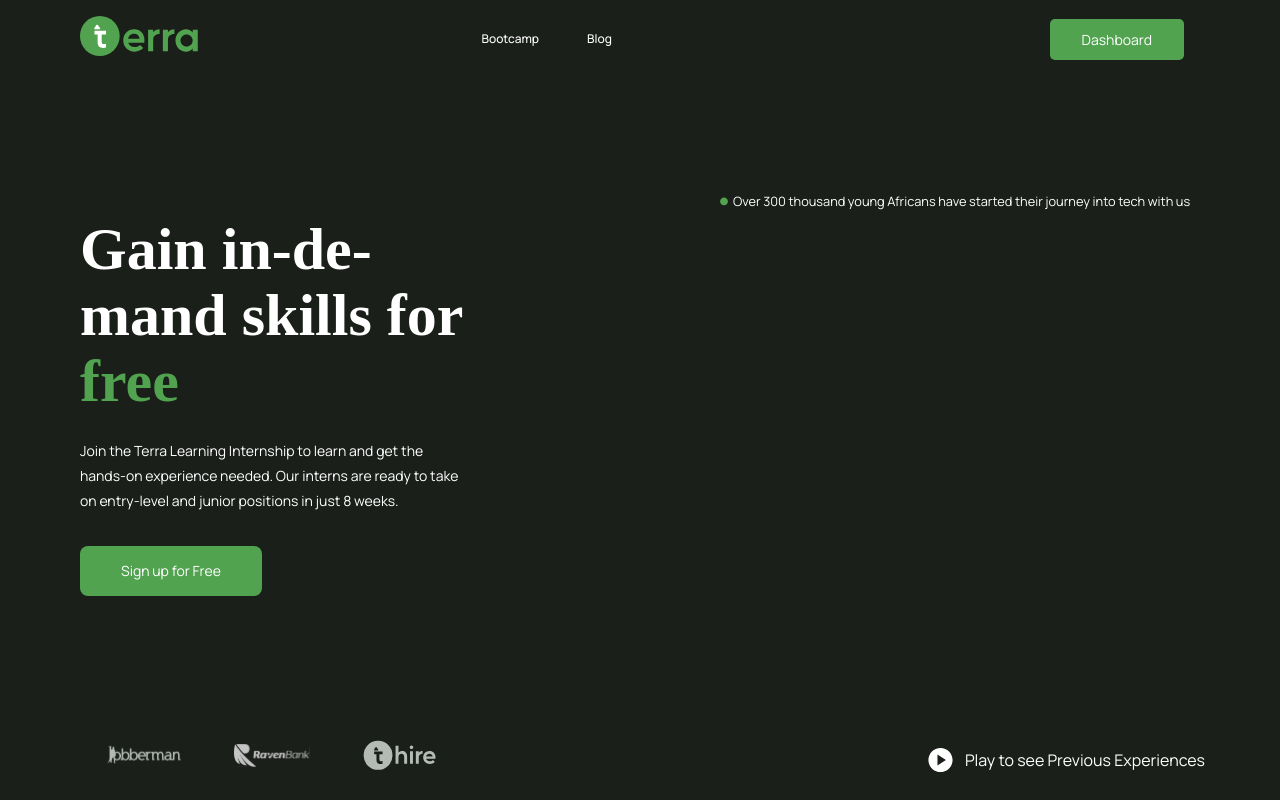
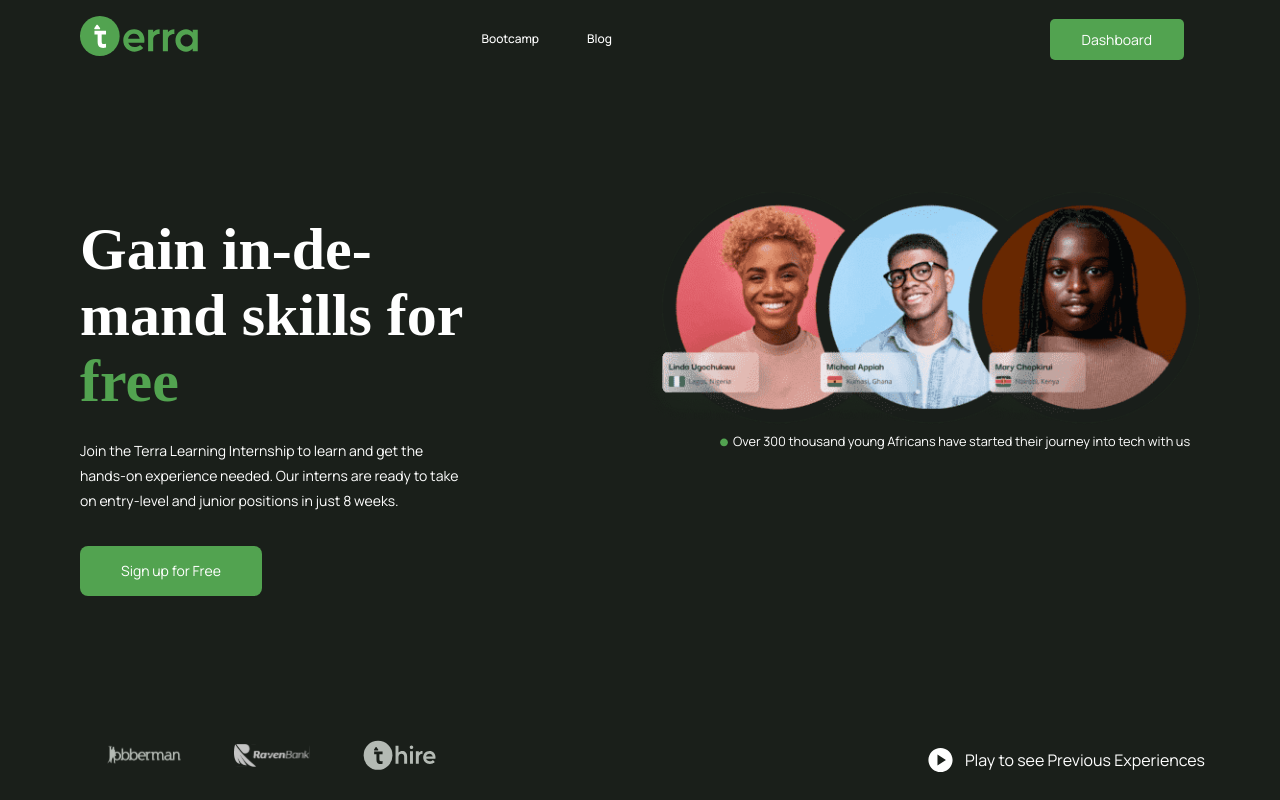
Before and after one commit to iKeyFx/terra-stage-1, a React (Vite) app: page / in a window 1280 px wide. Shown: the top 800 px of the page. Built offline with nearby package versions, Linux system fonts and the light colour scheme; a web font is replaced by a local one.

Commit message:
Initial commit

```diff
--- a/src/sections/HomeSection.jsx
+++ b/src/sections/HomeSection.jsx
@@ -183,7 +183,7 @@ function HomeSection() {
         </StyledDiv1>
         <StyledDiv2>
           <div>
-            {/* <img src="/src/assets/hero-image.png" alt="hero image" /> */}
+            <img src="/src/assets/hero-image.png" alt="hero image" />
           </div>
           <p>
             <Icon />
```
